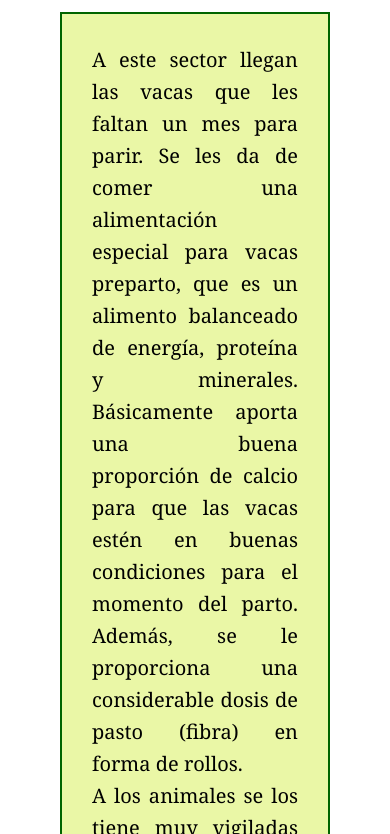
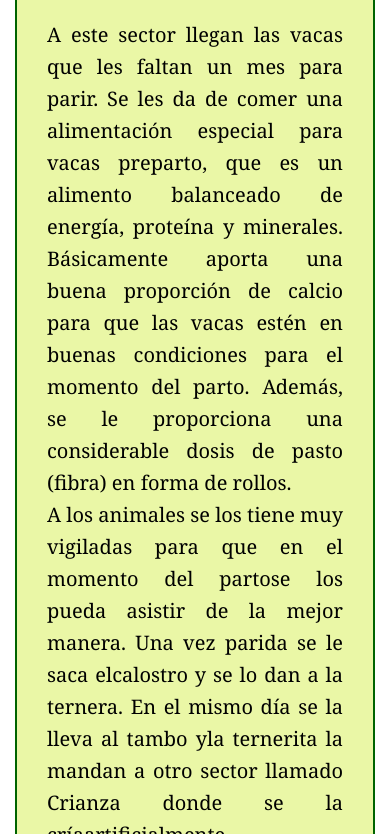
Before and after one commit to ClaudiaUP/Toldos-Viejos-3ra-entrega, a website: page html/maternidad-y-crianza.html in a window 390 px wide. Shown: the part 424-1258 px from the top of the page. Drawn offline with nearby package versions, Linux system fonts and the light colour scheme.

Commit message:
Estancia Toldos viejos margenes

```diff
--- a/scss/estilo.scss
+++ b/scss/estilo.scss
@@ -79,10 +79,6 @@ h2{
 
 /*-----Maternidad*/
 
-.seccionMat{
-    grid-area: seccionMat;
-    margin: 30px;
-}
 
 .formatoMaterni{
     color: $color-negro;
@@ -242,14 +238,17 @@ ol li a{
 
 .formatoMaterni{
     font-size: $letra20;
+    margin: 15px;
 }
 
 .formatoVenta{
     font-size: $letra20;
+    margin: 15px;
 }
 
 .formatoTambo{
     font-size: $letra20;
+    margin: 15px;
 }
 
 
```
Also changed, not shown: css/estilo.css.
